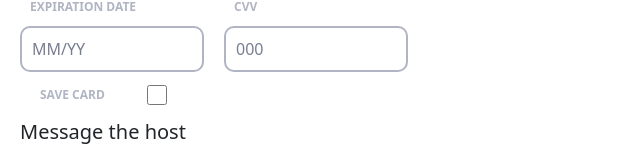
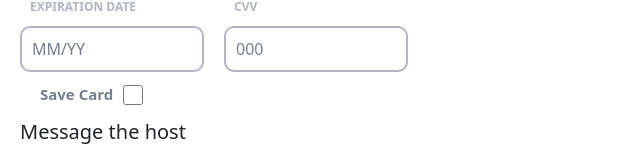
Before and after one commit to Areej-Farag/Fleet-Project, a React (Create React App) app in the folder FrontEnd/: page / in a window 1280 px wide. Shown: the part 626-792 px from the top of the page, without its empty margins (0-640 px from the left). Built offline with nearby package versions, Linux system fonts and the light colour scheme.

Commit message:
Editing Payment form styles

```diff
--- a/FrontEnd/src/Components/Styles/organisms.css
+++ b/FrontEnd/src/Components/Styles/organisms.css
@@ -55,10 +55,19 @@
 }
 .checkbox .input-container{
     height: 20px;
+    width: 20%;
+    display: flex;
+    flex-direction: row;
+    justify-content: flex-start;
+    align-items: center;
 }
 .credit-card-form .checkbox label{
+    font-size: 15px;
+    text-transform: capitalize;
+    color: var(--color-neutral-4);
+    font-weight: 600;
     margin-left: 10px;
-    width: 90%;
+    width: fit-content;
     text-align: left;
 }
 
```
